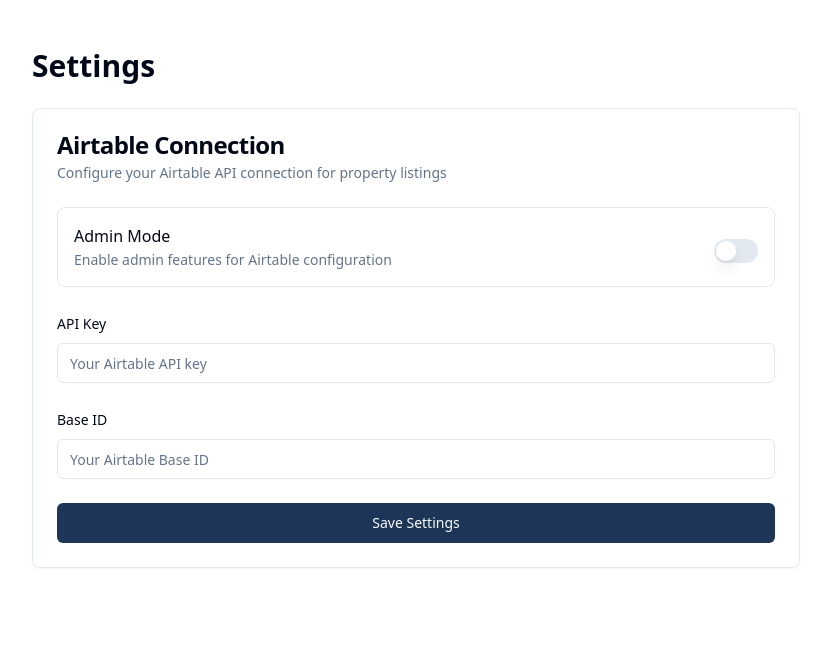
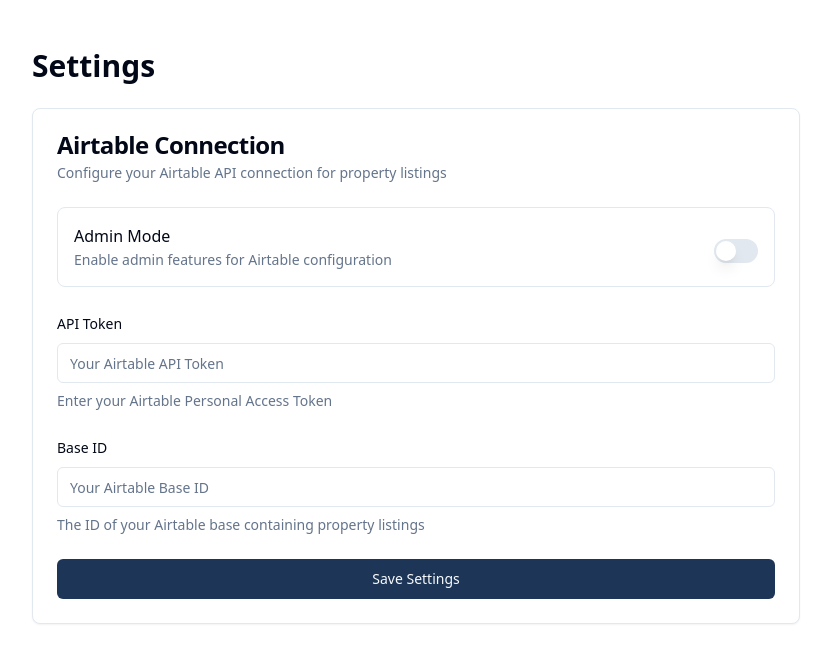
Before and after one commit to rickazoy/idx-wizard-create-now, a React (Vite) app: page /settings in a window 1280 px wide. Shown: the top 662 px of the page, without its empty margins (224-1055 px from the left). Built offline with nearby package versions, Linux system fonts and the light colour scheme.

Commit message:
Fix: Use Airtable Token for API Key
Update the code to use Airtable Token instead of API Key for authentication.

```diff
--- a/src/components/SetupAirtablePrompt.tsx
+++ b/src/components/SetupAirtablePrompt.tsx
@@ -27,7 +27,7 @@ const SetupAirtablePrompt: React.FC<SetupAirtablePromptProps> = ({ className })
       </CardHeader>
       <CardContent>
         <p className="text-sm text-muted-foreground mb-4">
-          You need to configure your Airtable API key and Base ID to view real property data.
+          You need to configure your Airtable API Token and Base ID to view real property data.
           Until configured, sample data will be displayed.
         </p>
       </CardContent>
--- a/src/pages/Settings.tsx
+++ b/src/pages/Settings.tsx
@@ -29,7 +29,7 @@ import { fetchListingAgents, saveAirtableConfig } from '@/services/airtableServi
 
 // Form validation schema
 const formSchema = z.object({
-  apiKey: z.string().min(1, { message: 'API Key is required' }),
+  apiKey: z.string().min(1, { message: 'API Token is required' }),
   baseId: z.string().min(1, { message: 'Base ID is required' }),
   listingAgentFilter: z.string().optional(),
   isAdmin: z.boolean().default(false),
@@ -69,7 +69,7 @@ const Settings = () => {
           console.error('Error fetching listing agents:', error);
           toast({
             title: 'Error',
-            description: 'Failed to fetch listing agents. Please check your API key and Base ID.',
+            description: 'Failed to fetch listing agents. Please check your API Token and Base ID.',
             variant: 'destructive',
           });
         } finally {
@@ -155,10 +155,13 @@ const Settings = () => {
                   name="apiKey"
                   render={({ field }) => (
                     <FormItem>
-                      <FormLabel>API Key</FormLabel>
+                      <FormLabel>API Token</FormLabel>
                       <FormControl>
-                        <Input placeholder="Your Airtable API key" {...field} />
+                        <Input placeholder="Your Airtable API Token" {...field} />
                       </FormControl>
+                      <FormDescription>
+                        Enter your Airtable Personal Access Token
+                      </FormDescription>
                       <FormMessage />
                     </FormItem>
                   )}
@@ -173,6 +176,9 @@ const Settings = () => {
                       <FormControl>
                         <Input placeholder="Your Airtable Base ID" {...field} />
                       </FormControl>
+                      <FormDescription>
+                        The ID of your Airtable base containing property listings
+                      </FormDescription>
                       <FormMessage />
                     </FormItem>
                   )}
@@ -203,6 +209,9 @@ const Settings = () => {
                             ))}
                           </SelectContent>
                         </Select>
+                        <FormDescription>
+                          Filter property listings by a specific agent
+                        </FormDescription>
                         <FormMessage />
                       </FormItem>
                     )}
--- a/src/services/airtableService.ts
+++ b/src/services/airtableService.ts
@@ -1,7 +1,7 @@
 
 import Airtable, { Attachment, Collaborator } from 'airtable';
 
-// Get API key and base ID from localStorage or environment variables
+// Get API token and base ID from localStorage or environment variables
 const getApiKey = () => localStorage.getItem('airtable_api_key') || import.meta.env.VITE_AIRTABLE_API_KEY || '';
 const getBaseId = () => localStorage.getItem('airtable_base_id') || import.meta.env.VITE_AIRTABLE_BASE_ID || '';
 const getAgentFilter = () => localStorage.getItem('airtable_agent_filter') || '';
```
